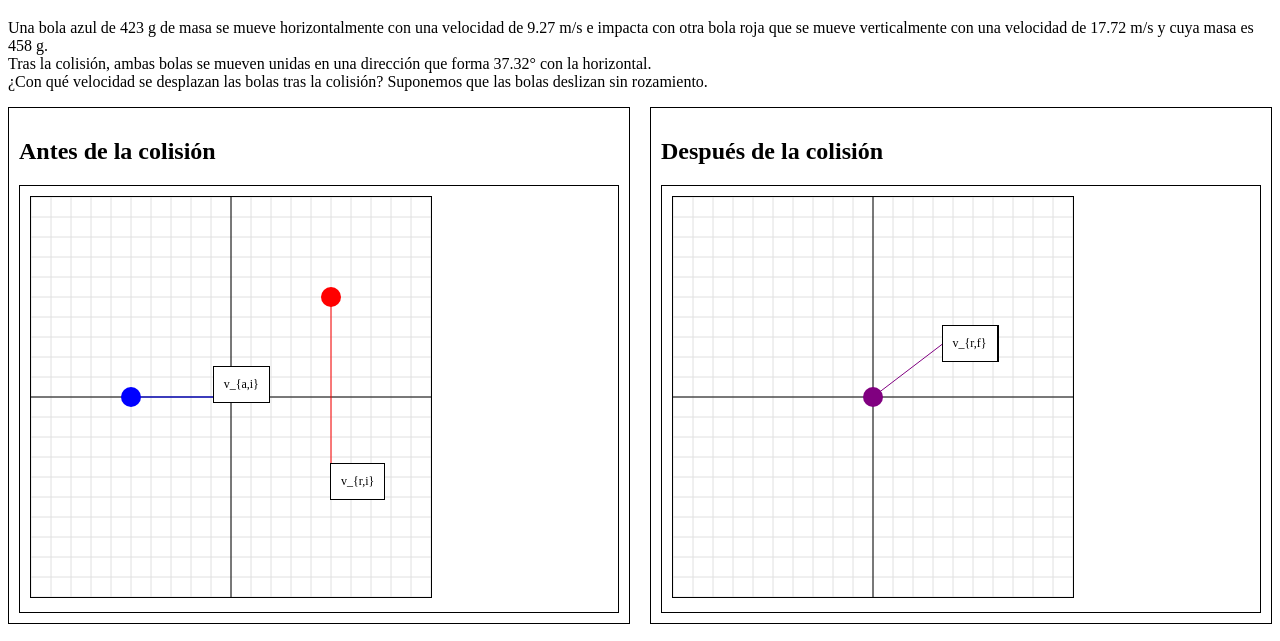
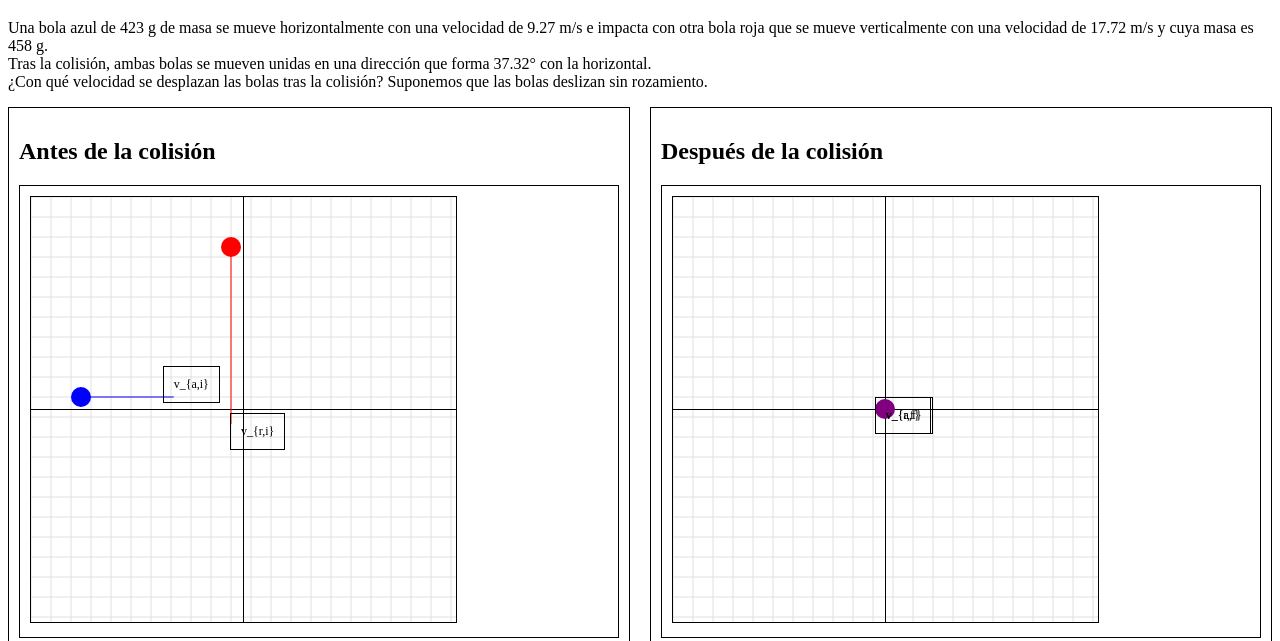
Before and after one commit to onio72/colision01, a plain HTML site: page index.html in a window 1280 px wide. Shown: the part 79-720 px from the top of the page. Drawn offline with nearby package versions, Linux system fonts and the light colour scheme.

Commit message:
Add files via upload

```diff
--- a/index.html
+++ b/index.html
@@ -19,12 +19,13 @@
         }
         canvas {
             border: 1px solid black;
+            width: 425px;
+            height: 425px;
         }
         .vector-label {
             position: absolute;
-            background: white;
-            padding: 2px;
-            border: 1px solid black;
+            background: transparent;
+            border: none;
             font-size: 12px;
         }
         .solution {
@@ -48,6 +49,8 @@
             background-color: red;
         }
     </style>
+    <script src="https://polyfill.io/v3/polyfill.min.js?features=es6"></script>
+    <script id="MathJax-script" async src="https://cdn.jsdelivr.net/npm/mathjax@3/es5/tex-mml-chtml.js"></script>
 </head>
 <body>
     <h1>Problema de Colisiones</h1>
@@ -56,7 +59,7 @@
         <div>
             <h2>Antes de la colisión</h2>
             <div class="canvas-container">
-                <canvas id="beforeCanvas" width="400" height="400"></canvas>
+                <canvas id="beforeCanvas" width="425" height="425"></canvas>
                 <div id="v_ai_label" class="vector-label"></div>
                 <div id="v_ri_label" class="vector-label"></div>
             </div>
@@ -64,7 +67,7 @@
         <div>
             <h2>Después de la colisión</h2>
             <div class="canvas-container">
-                <canvas id="afterCanvas" width="400" height="400"></canvas>
+                <canvas id="afterCanvas" width="425" height="425"></canvas>
                 <div id="v_af_label" class="vector-label"></div>
                 <div id="v_rf_label" class="vector-label"></div>
             </div>
@@ -90,7 +93,7 @@
         <button onclick="checkSolution()">Comprobar</button>
     </div>
     <script>
-        let m1, m2, v_ai, v_ri, alpha;
+        let m1, m2, v_ai, v_ri, alpha, v_f;
 
         function getRandom(min, max) {
             return Math.random() * (max - min) + min;
@@ -102,6 +105,9 @@
             v_ai = getRandom(1, 20).toFixed(2);
             v_ri = getRandom(1, 20).toFixed(2);
             alpha = getRandom(0, 90).toFixed(2);
+
+            const direction = Math.random() < 0.5 ? -1 : 1; // Randomly decide up or down
+            v_ri *= direction;
 
             document.getElementById('enunciado').innerText = `
                 Una bola azul de ${m1} g de masa se mueve horizontalmente con una velocidad de ${v_ai} m/s e impacta con otra bola roja que se mueve verticalmente con una velocidad de ${v_ri} m/s y cuya masa es ${m2} g.
@@ -124,38 +130,45 @@
             drawGrid(ctx, canvas);
             drawAxes(ctx, canvas);
 
+            // Scale factors for vectors
+            const scale = 10;
+            const scaled_v_ai = v_ai * scale;
+            const scaled_v_ri = v_ri * scale;
+
             // Draw blue ball and its velocity vector
             ctx.fillStyle = 'blue';
             ctx.beginPath();
-            ctx.arc(100, 200, 10, 0, 2 * Math.PI);
+            ctx.arc(50, 200, 10, 0, 2 * Math.PI);
             ctx.fill();
 
             ctx.strokeStyle = 'blue';
             ctx.beginPath();
-            ctx.moveTo(100, 200);
-            ctx.lineTo(100 + v_ai * 10, 200);
+            ctx.moveTo(50, 200);
+            ctx.lineTo(50 + scaled_v_ai, 200);
             ctx.stroke();
 
             // Draw red ball and its velocity vector
             ctx.fillStyle = 'red';
             ctx.beginPath();
-            ctx.arc(300, 100, 10, 0, 2 * Math.PI);
+            ctx.arc(200, 200 - Math.sign(v_ri) * 150, 10, 0, 2 * Math.PI);
             ctx.fill();
 
             ctx.strokeStyle = 'red';
             ctx.beginPath();
-            ctx.moveTo(300, 100);
-            ctx.lineTo(300, 100 + v_ri * 10);
+            ctx.moveTo(200, 200 - Math.sign(v_ri) * 150);
+            ctx.lineTo(200, 200 - Math.sign(v_ri) * 150 + scaled_v_ri);
             ctx.stroke();
 
             // Position labels
             document.getElementById('v_ai_label').innerText = 'v_{a,i}';
             document.getElementById('v_ai_label').style.top = '180px';
-            document.getElementById('v_ai_label').style.left = `${100 + v_ai * 10}px`;
+            document.getElementById('v_ai_label').style.left = `${50 + scaled_v_ai}px`;
 
             document.getElementById('v_ri_label').innerText = 'v_{r,i}';
-            document.getElementById('v_ri_label').style.top = `${100 + v_ri * 10}px`;
-            document.getElementById('v_ri_label').style.left = '310px';
+            document.getElementById('v_ri_label').style.top = `${200 - Math.sign(v_ri) * 150 + scaled_v_ri}px`;
+            document.getElementById('v_ri_label').style.left = '210px';
+
+            MathJax.typeset();
         }
 
         function drawAfterCollision(alpha) {
@@ -170,30 +183,42 @@
             drawAxes(ctx, canvas);
 
             // Calculate final velocity vector components
-            let v_f = 10; // Just a placeholder, calculate based on problem requirements
+            v_f = Math.sqrt((m1 * v_ai / 1000) ** 2 + (m2 * v_ri / 1000) ** 2) / (m1 + m2);
             let vx_f = v_f * Math.cos(alpha * Math.PI / 180);
             let vy_f = v_f * Math.sin(alpha * Math.PI / 180);
+
+            // Scale factors for vectors
+            const scale = 100;
 
             // Draw blue and red balls combined and their velocity vector
             ctx.fillStyle = 'purple';
             ctx.beginPath();
-            ctx.arc(200, 200, 10, 0, 2 * Math.PI);
+            ctx.arc(212, 212, 10, 0, 2 * Math.PI);
             ctx.fill();
 
             ctx.strokeStyle = 'purple';
+            ctx.setLineDash([5, 5]); // Dotted line for direction
             ctx.beginPath();
-            ctx.moveTo(200, 200);
-            ctx.lineTo(200 + vx_f * 10, 200 - vy_f * 10);
+            ctx.moveTo(212, 212);
+            ctx.lineTo(212 + vx_f * scale, 212 - vy_f * scale);
+            ctx.stroke();
+
+            ctx.setLineDash([]); // Solid line for vector
+            ctx.beginPath();
+            ctx.moveTo(212, 212);
+            ctx.lineTo(212 + vx_f * scale, 212 - vy_f * scale);
             ctx.stroke();
 
             // Position labels
             document.getElementById('v_af_label').innerText = 'v_{a,f}';
-            document.getElementById('v_af_label').style.top = `${200 - vy_f * 10}px`;
-            document.getElementById('v_af_label').style.left = `${200 + vx_f * 10}px`;
+            document.getElementById('v_af_label').style.top = `${212 - vy_f * scale}px`;
+            document.getElementById('v_af_label').style.left = `${212 + vx_f * scale}px`;
 
             document.getElementById('v_rf_label').innerText = 'v_{r,f}';
-            document.getElementById('v_rf_label').style.top = `${200 - vy_f * 10}px`;
-            document.getElementById('v_rf_label').style.left = `${200 + vx_f * 10}px`;
+            document.getElementById('v_rf_label').style.top = `${212 - vy_f * scale}px`;
+            document.getElementById('v_rf_label').style.left = `${212 + vx_f * scale}px`;
+
+            MathJax.typeset();
         }
 
         function drawGrid(ctx, canvas) {
@@ -226,19 +251,18 @@
         }
 
         function checkSolution() {
-            const p_xi = m1 * v_ai / 1000;
-            const p_yi = m2 * v_ri / 1000;
-            const v_fx = (p_xi / (m1 + m2)).toFixed(2);
-            const v_fy = (p_yi / (m1 + m2)).toFixed(2);
-            const v_f = Math.sqrt(v_fx * v_fx + v_fy * v_fy).toFixed(2);
+            const p_xi = (m1 * v_ai / 1000).toFixed(2);
+            const p_yi = (m2 * v_ri / 1000).toFixed(2);
+            const v_fx = (v_f * Math.cos(alpha * Math.PI / 180)).toFixed(2);
+            const v_fy = (v_f * Math.sin(alpha * Math.PI / 180)).toFixed(2);
 
             checkAnswer('p_xi', p_xi);
             checkAnswer('p_yi', p_yi);
             checkAnswer('v_fx', v_fx);
             checkAnswer('v_fy', v_fy);
-            checkAnswer('p_fx', (p_xi).toFixed(2));
-            checkAnswer('p_fy', (p_yi).toFixed(2));
-            checkAnswer('v_f', v_f);
+            checkAnswer('p_fx', (p_xi * 1000 / m1).toFixed(2));
+            checkAnswer('p_fy', (p_yi * 1000 / m2).toFixed(2));
+            checkAnswer('v_f', v_f.toFixed(2));
         }
 
         function checkAnswer(inputId, correctValue) {
```
